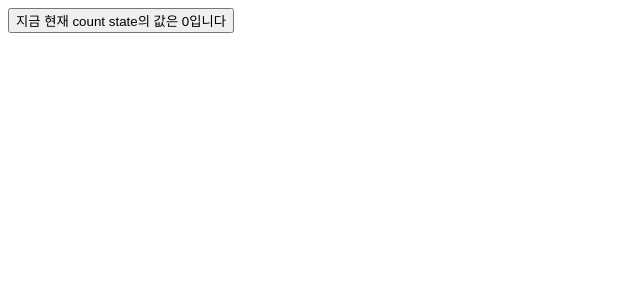
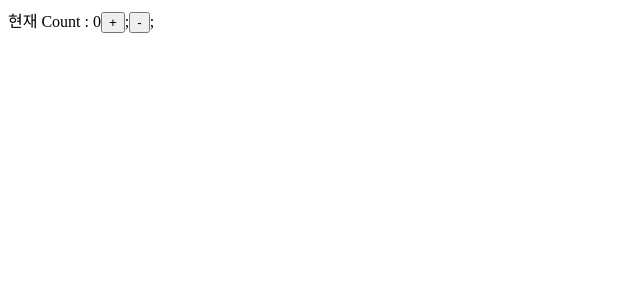
Before and after one commit to LEEHS-86/react-01-todo, a React (Vite) app: page / in a window 1280 px wide. Shown: the top 300 px of the page, without its empty margins (0-640 px from the left). Built offline with nearby package versions, Linux system fonts and the light colour scheme.

Commit message:
+와 -기능 버튼으로 변경

```diff
--- a/src/App.jsx
+++ b/src/App.jsx
@@ -1,24 +1,15 @@
 import {useState} from "react";
 
 function App() {
-    // useState() 리액트 훅
-    // react가 이 컴포넌트가 화면에 떠 있는 동안 유지하며 감시하는 특수 변수를 만들어내는 훅
-    // 매개변수로서 useState(초기값)
-    // 그렇게 해서 array를 리턴하는데 그 모양은 [state변수, state변수를 바꿀 수 있는 함수]
     const [count, setCount] = useState(0);
 
-    // 사용자가 버튼을 클릭하는 순간, count에 현재값+1 하는 계산을 시켜야 됨
-    //                ---> 함수를 실행
-
-    function addCount() {
-        setCount(count + 1);
-        // 리턴이 필요없음. 왜?
-        // count의 값을 이 함수는 바꿔줄 것이고,
-        // count는 state이므로, 값만 바뀌면 리액트가 알아서 화면을 다시 그릴거니까.
-    }
-    // 어떠한 태그든지, onClick이라는 속성을 사용할 수 있고
-    // 말 그대로 "이 태그가 클릭되는 순간" 집어넣은 함수가 실행됨
-   return<button onClick={addCount}>지금 현재 count state의 값은 {count}입니다</button>;
+    return (
+        <div>
+            현재 Count : {count}
+            <button onClick={() =>  setCount(count + 1 )}>+</button>;
+            <button onClick={() =>  setCount(count - 1 )}>-</button>;
+        </div>
+    );
 }
 
 export default App;
```
